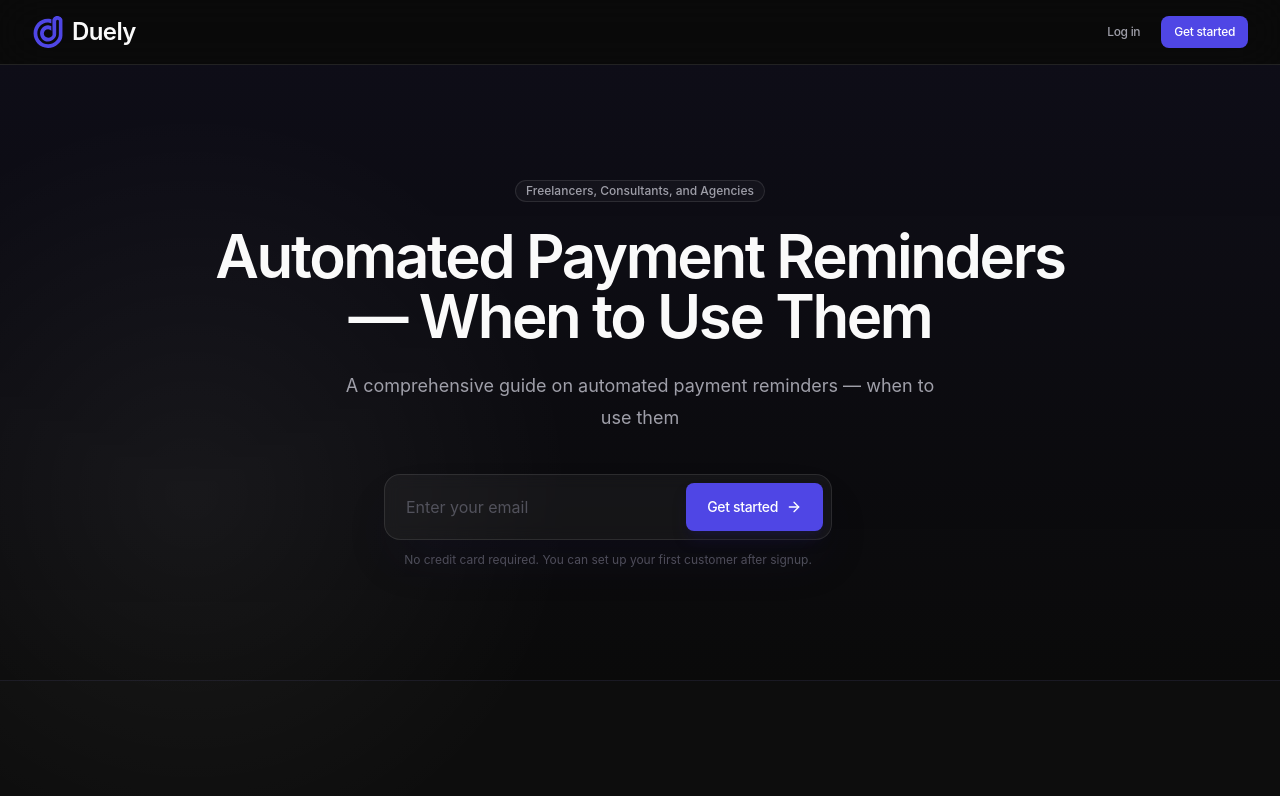
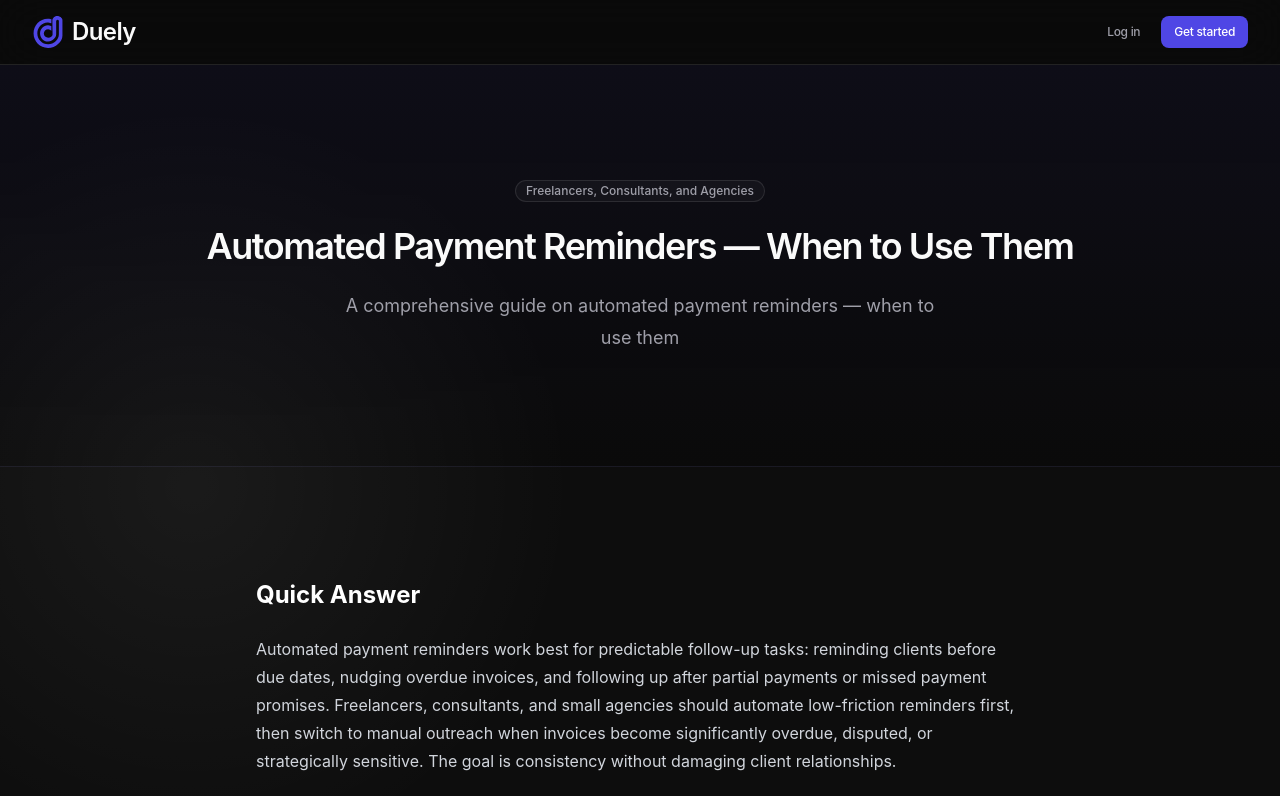
Before and after one commit to AbhishekU05/nudge, a Next.js app: page /articles/automated-payment-reminders-when-to-use-them in a window 1280 px wide. Shown: the top 796 px of the page. Built offline with nearby package versions, Linux system fonts and the light colour scheme.

Commit message:
moved email capture to bottom in articles

```diff
--- a/app/articles/[slug]/page.tsx
+++ b/app/articles/[slug]/page.tsx
@@ -84,7 +84,7 @@ export default async function ArticlePage({
             >
               {audience}
             </Badge>
-            <h1 className="mx-auto max-w-4xl text-pretty text-4xl font-semibold tracking-[-0.04em] text-zinc-50 sm:text-5xl lg:text-6xl">
+            <h1 className="mx-auto max-w-4xl text-pretty text-3xl font-semibold tracking-[-0.04em] text-zinc-50 sm:text-4xl">
               {title}
             </h1>
             {description && (
@@ -92,9 +92,6 @@ export default async function ArticlePage({
                 {description}
               </p>
             )}
-            <div className="mt-10 mx-auto w-full max-w-lg">
-              <HeroEmailCapture />
-            </div>
           </Container>
         </section>
 
@@ -119,15 +116,8 @@ export default async function ArticlePage({
                 to your post-invoice workflow and start collecting payments
                 professionally.
               </p>
-              <div className="mt-10">
-                <Link href="/signup">
-                  <Button
-                    size="lg"
-                    className="bg-indigo-600 hover:bg-indigo-500 text-white shadow-lg shadow-indigo-900/40 transition-all"
-                  >
-                    Start collecting payments
-                  </Button>
-                </Link>
+              <div className="mt-10 flex justify-center">
+                <HeroEmailCapture className="w-full max-w-md" />
               </div>
             </div>
           </Container>
```
